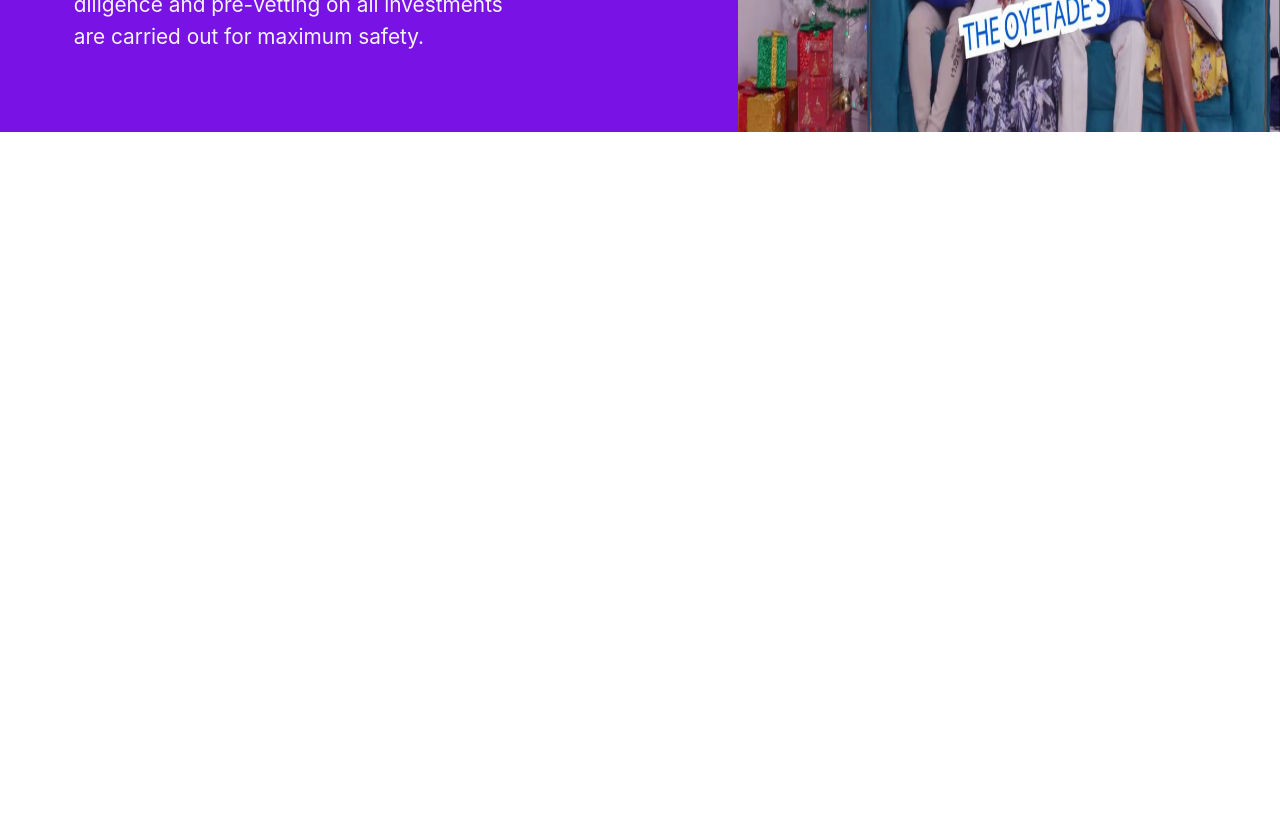
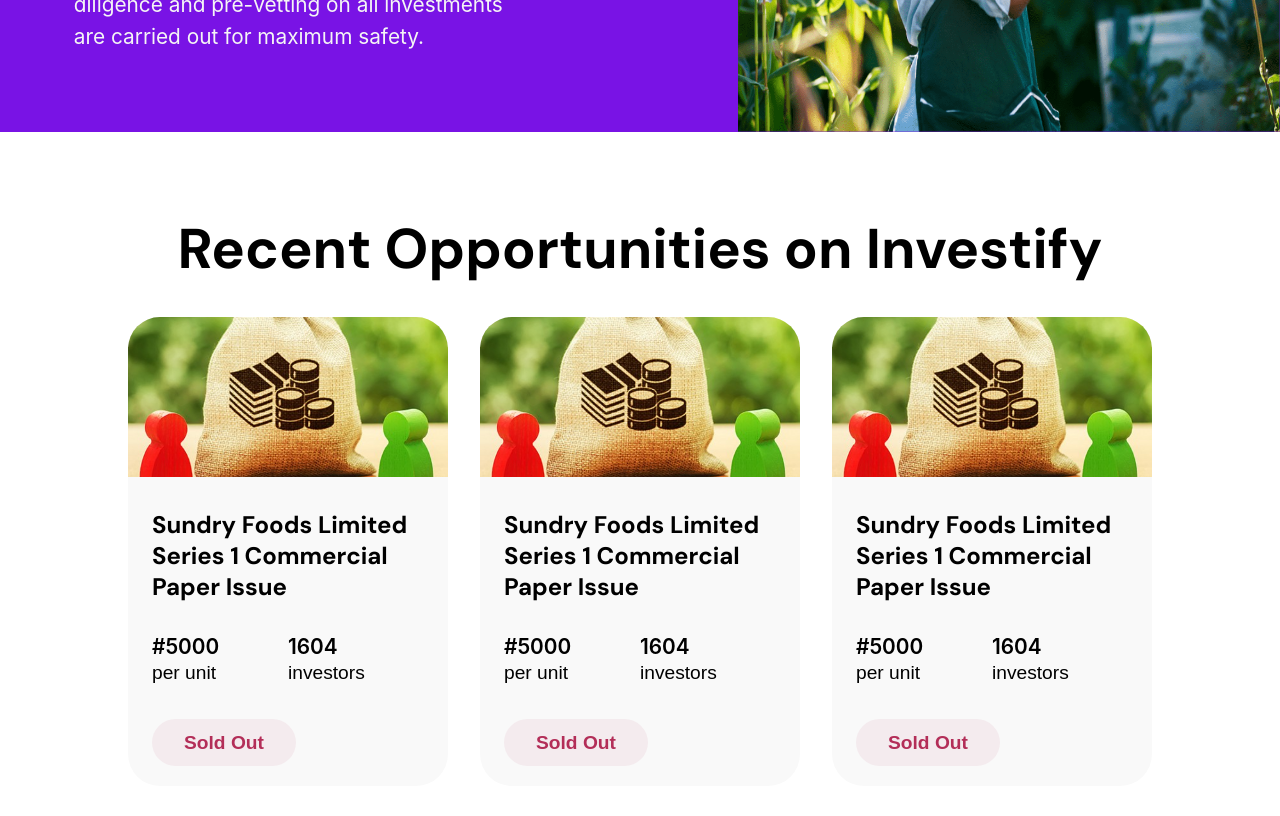
Before and after one commit to Walexz01/piggyvest, a React (Create React App) app: page /invest in a window 1280 px wide. Shown: the part 1940-2756 px from the top of the page. Before the commit the page ends 2076 px from the top, so only its background shows below. Built offline with nearby package versions, Linux system fonts and the light colour scheme.

Commit message:
complete the Recent Opportunities on Investify section

```diff
--- a/src/App.js
+++ b/src/App.js
@@ -10,6 +10,7 @@
 // pages
 import Blog from './pages/Blog/Blog';
 import FAQs from './pages/FAQs/FAQs';
+import Ebook from './pages/Ebook/Ebook';
 import Home from './pages/Home/Home';
 import Invest from './pages/Invest/Invest';
 import Save from './pages/Save/Save';
@@ -45,6 +46,10 @@
         path: 'stories',
         element: <Stories/>
       }
+      ,{
+        path: 'ebook',
+        element: <Ebook/>
+      }
     ]
   },
   {
--- a/src/Components/Getstarted.jsx
+++ b/src/Components/Getstarted.jsx
@@ -1,5 +1,5 @@
 import React from 'react'
-import oyetola from '../piggy-image/home_page_images/oyetades.jpg'
+import getstarted__img from '../piggy-image/invest_page_images/image.png'
 
 const Getstarted = () => {
   return (
@@ -11,7 +11,7 @@
             </div>
         </div>
             <div className="getstarted--left">
-                <img src={oyetola} className='getstarted__img' alt="" />
+                <img src={getstarted__img} className='getstarted__img' alt="" />
             </div>
     </section>
   )
--- /dev/null
+++ b/src/Components/RecentOppor.jsx
@@ -0,0 +1,131 @@
+import React from 'react'
+import oppor1 from '../piggy-image/invest_page_images/thumb.inv167a642171.jpg'
+const RecentOppor = () => {
+  return (
+    <section className='recent__oppor__section'>
+        <div className="container">
+            <div className="recent__oppor__header">
+                <h2 className='oppor__header'>Recent Opportunities on Investify</h2>
+            </div>
+            <div className="recent__oppor__cards">
+                <div className="recent_card">
+                    <div className="recent_card__img--container">
+                        <img className='recent__card__img' src={oppor1} alt="" />
+                    </div>
+                    <div className="recent__card--details">
+                        <div className="title">Sundry Foods Limited Series 1 Commercial Paper Issue</div>
+                        <div className="price__investor">
+                            <div className="price number__name">
+                                #5000 <small>per unit</small>
+                            </div>
+                            <div className="investors number__name">
+                                1604 <small>investors</small>
+                            </div>
+                        </div>
+                        <div className="status___label">
+                            <small>Sold Out  </small>
+                        </div>
+                    </div>
+                </div>
+                <div className="recent_card">
+                    <div className="recent_card__img--container">
+                        <img className='recent__card__img' src={oppor1} alt="" />
+                    </div>
+                    <div className="recent__card--details">
+                        <div className="title">Sundry Foods Limited Series 1 Commercial Paper Issue</div>
+                        <div className="price__investor">
+                            <div className="price number__name">
+                                #5000 <small>per unit</small>
+                            </div>
+                            <div className="investors number__name">
+                                1604 <small>investors</small>
+                            </div>
+                        </div>
+                        <div className="status___label">
+                            <small>Sold Out  </small>
+                        </div>
+                    </div>
+                </div>
+                <div className="recent_card">
+                    <div className="recent_card__img--container">
+                        <img className='recent__card__img' src={oppor1} alt="" />
+                    </div>
+                    <div className="recent__card--details">
+                        <div className="title">Sundry Foods Limited Series 1 Commercial Paper Issue</div>
+                        <div className="price__investor">
+                            <div className="price number__name">
+                                #5000 <small>per unit</small>
+                            </div>
+                            <div className="investors number__name">
+                                1604 <small>investors</small>
+                            </div>
+                        </div>
+                        <div className="status___label">
+                            <small>Sold Out  </small>
+                        </div>
+                    </div>
+                </div>
+                <div className="recent_card">
+                    <div className="recent_card__img--container">
+                        <img className='recent__card__img' src={oppor1} alt="" />
+                    </div>
+                    <div className="recent__card--details">
+                        <div className="title">Sundry Foods Limited Series 1 Commercial Paper Issue</div>
+                        <div className="price__investor">
+                            <div className="price number__name">
+                                #5000 <small>per unit</small>
+                            </div>
+                            <div className="investors number__name">
+                                1604 <small>investors</small>
+                            </div>
+                        </div>
+                        <div className="status___label">
+                            <small>Sold Out  </small>
+                        </div>
+                    </div>
+                </div>
+                <div className="recent_card">
+                    <div className="recent_card__img--container">
+                        <img className='recent__card__img' src={oppor1} alt="" />
+                    </div>
+                    <div className="recent__card--details">
+                        <div className="title">Sundry Foods Limited Series 1 Commercial Paper Issue</div>
+                        <div className="price__investor">
+                            <div className="price number__name">
+                                #5000 <small>per unit</small>
+                            </div>
+                            <div className="investors number__name">
+                                1604 <small>investors</small>
+                            </div>
+                        </div>
+                        <div className="status___label">
+                            <small>Sold Out  </small>
+                        </div>
+                    </div>
+                </div>
+                <div className="recent_card">
+                    <div className="recent_card__img--container">
+                        <img className='recent__card__img' src={oppor1} alt="" />
+                    </div>
+                    <div className="recent__card--details">
+                        <div className="title">Sundry Foods Limited Series 1 Commercial Paper Issue</div>
+                        <div className="price__investor">
+                            <div className="price number__name">
+                                #5000 <small>per unit</small>
+                            </div>
+                            <div className="investors number__name">
+                                1604 <small>investors</small>
+                            </div>
+                        </div>
+                        <div className="status___label">
+                            <small>Sold Out  </small>
+                        </div>
+                    </div>
+                </div>
+            </div>
+        </div>
+    </section>
+  )
+}
+
+export default RecentOppor
--- a/src/data.js
+++ b/src/data.js
@@ -51,6 +51,11 @@
         id:5,
         name:"Blog",
         path:"blog"
+    },
+    {
+        id:5,
+        name:"Ebook",
+        path:"ebook"
     }
 ]
 
--- /dev/null
+++ b/src/pages/Ebook/Ebook.jsx
@@ -0,0 +1,10 @@
+import React from 'react'
+import './ebook.css'
+
+const Ebook = () => {
+  return (
+    <div>Ebook</div>
+  )
+}
+
+export default Ebook
--- a/src/pages/Invest/Invest.jsx
+++ b/src/pages/Invest/Invest.jsx
@@ -1,6 +1,10 @@
 import React from 'react'
+import Asfeatured from '../../Components/Asfeatured'
+import Customers from '../../Components/Customers'
+import Footer from '../../Components/Footer'
 import Getstarted from '../../Components/Getstarted'
 import Investheader from '../../Components/Investheader'
+import RecentOppor from '../../Components/RecentOppor'
 import Simpleinvestments from '../../Components/Simpleinvestments'
 import './invest.css'
 
@@ -10,6 +14,11 @@
       <Investheader/>
       <Simpleinvestments/>
       <Getstarted/>
+      <RecentOppor/>
+      <Customers/>
+      <Asfeatured/>
+      <Footer/>
+
     </div>
   )
 }
--- a/src/pages/Invest/invest.css
+++ b/src/pages/Invest/invest.css
@@ -136,12 +136,72 @@
     object-fit: fill;
 }
 
+/* ===========================================    RecentOppor   ========================================= */
+.recent__oppor__header{
+    text-align: center;
+    padding-top: 1rem;
+    padding-bottom: 2rem;
+}
+.oppor__header{
+    font-size: 3.5rem;
+    font-family: DM Sans,sans-serif!important;
+}
+.recent_card{
+    background-color: #f9f9f9;
+    border-radius: 2rem;
+    overflow: hidden;
+}
+.recent__card--details{
+    padding: 2rem 1.5rem 2rem 1.5rem ;
+}
+.recent__card--details .title{
+    font-size: 1.5rem;
+    font-weight: 600;
+    padding-bottom: 2rem;
+    font-family: DM Sans,sans-serif!important;
+}
+.recent__card--details .price__investor{
+    display: grid;
+    grid-template-columns: 1fr 1fr;
+}
+.recent__card--details .number__name{
+    font-size: 1.3rem;
+    font-weight: 600;
+    display: flex;
+    flex-direction: column;
+    gap: .2rem;
+    padding-bottom: 1rem;
+}
+.recent__card--details small{
+    font-weight: 100;
+    font-family: Arial, Helvetica, sans-serif;
+    font-size: 1.2rem;
 
+}
+.recent_card .recent_card__img--container{
+    height: 10rem;
+    overflow: hidden;
 
-
-
-
-
+}
+.status___label{
+    padding-top: 2rem;
+}
+.status___label small{
+    background-color: black;
+    color: rgb(179, 46, 88);
+    background-color: rgba(179, 46, 88, 0.067);
+    font-size: 1.2rem;
+    padding: .8rem 2rem;
+    width: auto;
+    border-radius: 2rem;
+    text-align: center;
+    font-weight: 600;
+}
+.recent__oppor__cards{
+    display: grid;
+    grid-template-columns: 1fr 1fr 1fr;
+    gap: 2rem;
+}
 
 
 
```
Also changed, not shown: src/pages/Ebook/ebook.css (added), src/piggy-image/invest_page_images/image.png (added).
